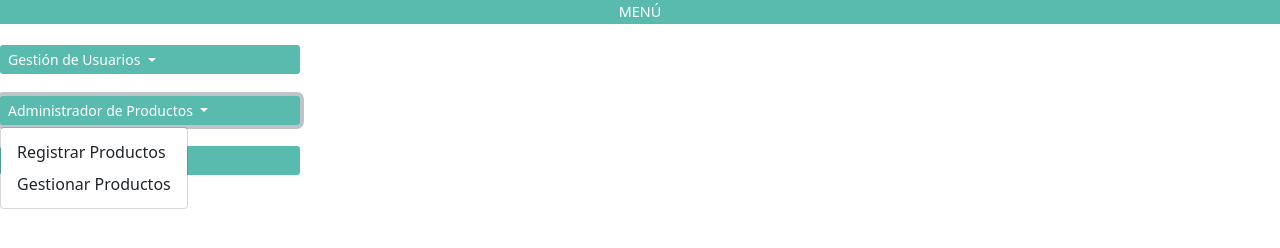
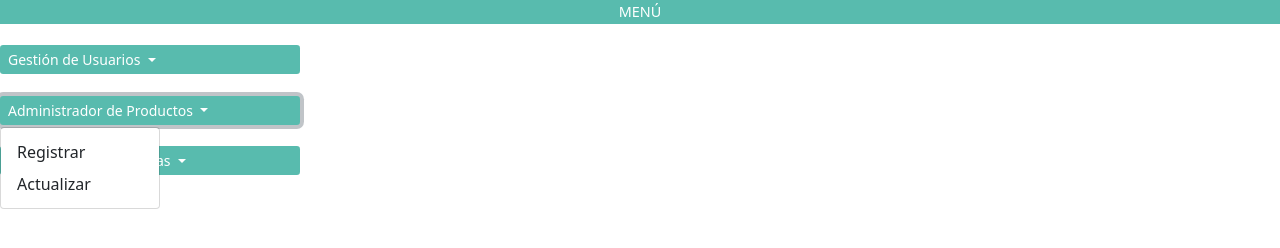
Before and after one commit to btflorezc/misionTIC2022, a plain HTML site: page Proyecto_Sprint_2/menu.html in a window 1280 px wide. Both pictures are taken after a click on the button "Administrador de Productos". Drawn offline with nearby package versions, Linux system fonts and the light colour scheme.

Commit message:
Update menu.html

```diff
--- a/Proyecto_Sprint_2/menu.html
+++ b/Proyecto_Sprint_2/menu.html
@@ -41,9 +41,9 @@
             </button>
             <ul class="dropdown-menu" aria-labelledby="dropdownMenuButton">
                 <li><a href="modulo_administrador_productos/registrar_productos.html" target="col_mitad" class="dropdown-item" aaria-current="true"
-                        style="background-color: #ffffff; border: #58bbae;">Registrar Productos</a></li>
+                        style="background-color: #ffffff; border: #58bbae;">Registrar</a></li>
                 <li><a href="modulo_administrador_productos/gestionar_productos.html" target="col_mitad" class="dropdown-item" aaria-current="true"
-                        style="background-color: #ffffff; border: #58bbae;">Gestionar Productos</a></li>
+                        style="background-color: #ffffff; border: #58bbae;">Actualizar</a></li>
             </ul>
         </div>
         <br>
```
